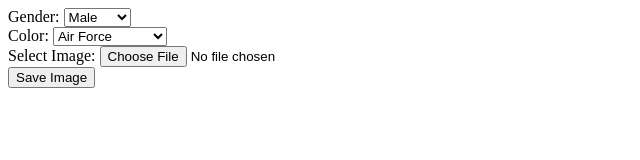
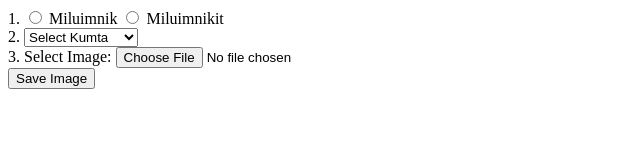
Before and after one commit to dvir-pollinger/miluimnikim, a plain HTML site: page index.html in a window 1280 px wide. Shown: the whole page, without its empty margins (0-640 px from the left). Drawn offline with Linux system fonts and the light colour scheme.

Commit message:
replace dropdown with radio buttons

```diff
--- a/index.html
+++ b/index.html
@@ -9,21 +9,21 @@
 	</head>
 	<body>
 		<form id="ribbonForm">
+			1.
+			<input type="radio" id="male" name="gender" value="male" />
+			<label for="male">Miluimnik</label>
+			<input type="radio" id="female" name="gender" value="female" />
+			<label for="female">Miluimnikit</label>
+			<br />
 			<label>
-				Gender:
-				<select id="gender">
-					<option value="male">Male</option>
-					<option value="female">Female</option>
+				2.
+				<select id="kumta">
+					<option>Select Kumta</option>
 				</select>
 			</label>
 			<br />
 			<label>
-				Color:
-				<select id="kumta"></select>
-			</label>
-			<br />
-			<label>
-				Select Image:
+				3. Select Image:
 				<input
 					type="file"
 					id="imageInput"
--- a/index.js
+++ b/index.js
@@ -41,8 +41,8 @@ function addRibbon() {
 }
 
 function getRibbonPath() {
-	const genderElement = document.getElementById("gender");
-	const gender = genderElement.options[genderElement.selectedIndex].value;
+	const genderElement = document.querySelector('input[name="gender"]:checked');
+	const gender = genderElement.value;
 	switch (gender) {
 		case "male":
 			return "./public/miluimnik.png";
@@ -92,7 +92,7 @@ const getKumtotData = async () => {
 
 const renderKumtotOptions = (kumtot) => {
 	const kumtaElement = document.getElementById("kumta");
-	kumtaElement.innerHTML = "";
+	// kumtaElement.innerHTML = "";
 	kumtot.forEach((kumta) => {
 		const option = document.createElement("option");
 		option.value = kumta;
```
